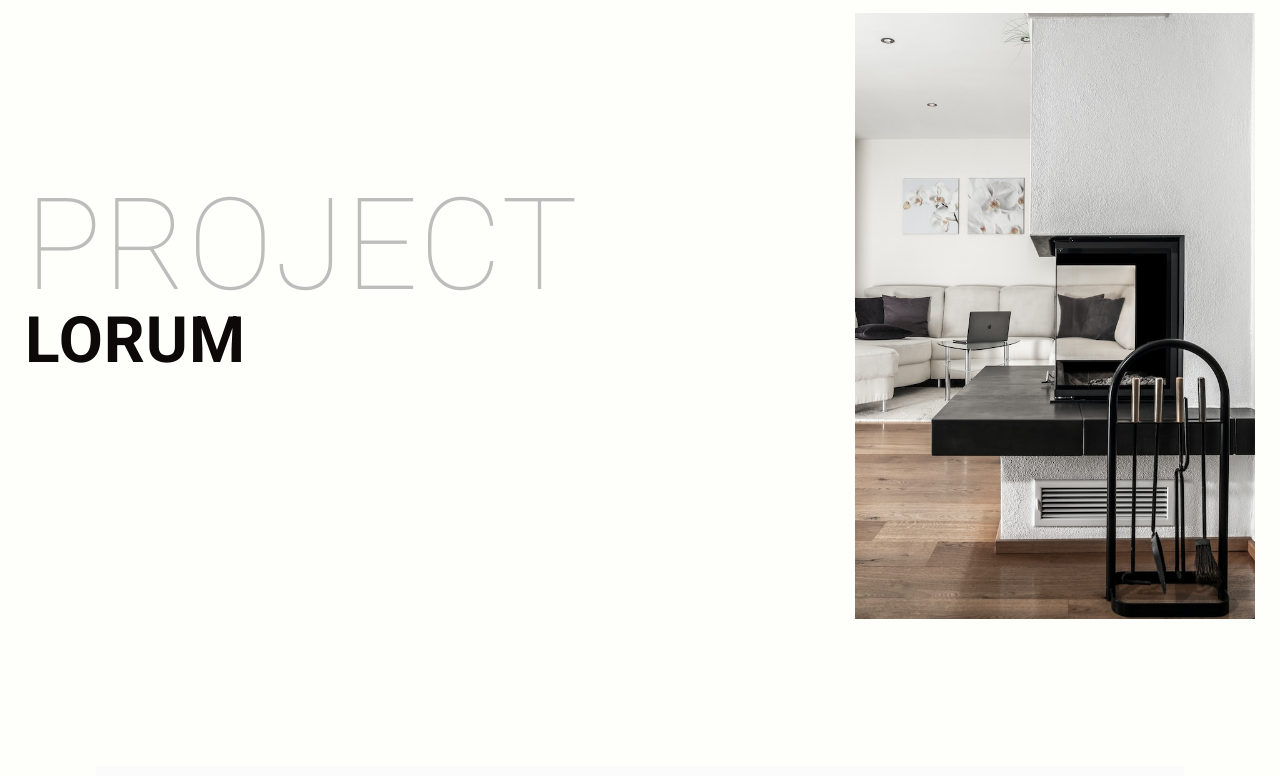
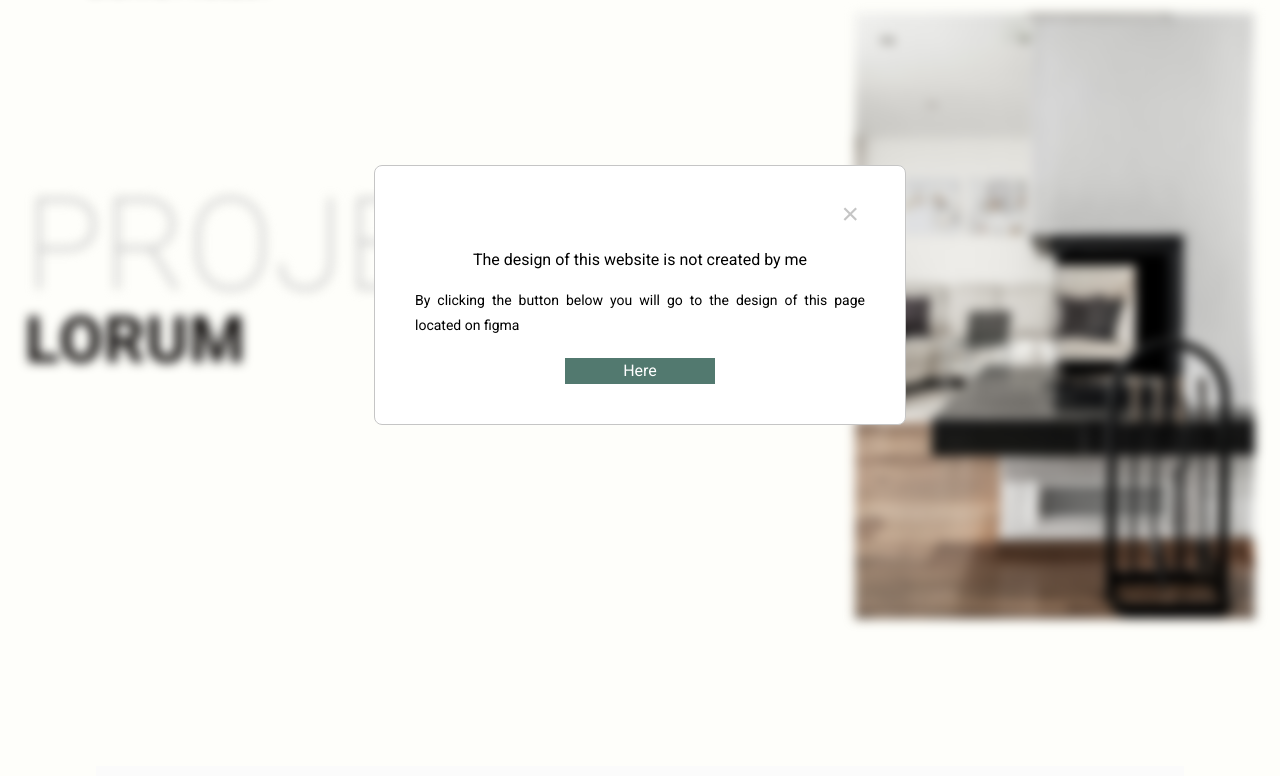
Before and after one commit to adam1ak/figma-digital-project-copy, a plain HTML site: page index.html in a window 1280 px wide. Shown: the part 105-881 px from the top of the page. Drawn offline with nearby package versions, Linux system fonts and the light colour scheme; a web font is replaced by a local one.

Commit message:
Add popup with link to design on Figma

```diff
--- a/index.html
+++ b/index.html
@@ -10,6 +10,14 @@
     <title>DIGITAL PROJECT</title>
 </head>
 <body>
+    <div class="popup">
+        <button id="popup-close">&times;</button>
+        <h2>The design of this website is not created by me</h2>
+        <p>
+            By clicking the button below you will go to the design of this page located on figma
+        </p>
+        <a id="popup-link-close" href="https://www.figma.com/file/NCa0abjoCTcXa6PyaxM9gz/Website-of-architects---free-website-(Community)?node-id=0%3A1&mode=dev" target="_blank">Here</a>
+    </div>
     <header>
         <div class="burger">
             <i class="bi bi-list burger-click"></i>
--- a/script.js
+++ b/script.js
@@ -1,23 +1,43 @@
-// Select the header element
-var header = document.querySelector('header');
-
-// Add scroll event listener to window
-window.addEventListener('scroll', function() {
-    // Check if scrolled down
-    if (window.scrollY > 50) {
-        // Add 'scrolled' class to header
-        header.classList.add('scrolled');
-    } else {
-        // Remove 'scrolled' class from header
-        header.classList.remove('scrolled');
-    }
-});
 var navbar = document.querySelector('.mobile-navbar');
 var bgHide = document.querySelector('.background-hide');
 var mainElement = document.querySelector('main');
 var burger = document.querySelector('.burger');
 var hedear = document.querySelector('header');
 var body = document.querySelector('body');
+var header = document.querySelector('header');
+
+window.addEventListener("load", function(){
+    setTimeout(
+        function open(event){
+            document.querySelector(".popup").style.display = "block";
+            header.style.filter = "blur(5px)";
+            mainElement.classList.toggle('blur')
+            body.style.overflow = 'hidden';
+        },
+        750
+    )
+});
+
+
+document.querySelector("#popup-close").addEventListener("click", function(){
+    document.querySelector(".popup").style.display = "none";
+    header.style.filter = "none";
+    mainElement.classList.remove('blur')
+    body.style.overflow = 'visible';
+});
+document.querySelector("#popup-link-close").addEventListener("click", function(){
+    document.querySelector(".popup").style.display = "none";
+    header.style.filter = "none";
+    mainElement.classList.remove('blur')
+    body.style.overflow = 'visible';
+});
+window.addEventListener('scroll', function() {
+    if (window.scrollY > 50) {
+        header.classList.add('scrolled');
+    } else {
+        header.classList.remove('scrolled');
+    }
+});
 document.querySelector('.burger-click').addEventListener('click', function() {
     navbar.classList.toggle('show');
     mainElement.classList.toggle('blur');
--- a/style.css
+++ b/style.css
@@ -30,7 +30,51 @@ header{
     padding-bottom: 1rem;
 }
 
-
+.popup{
+    z-index: 10003;
+    display: flex;
+    position: absolute;
+    justify-content: center;
+    align-items: center;
+    background-color: #ffffff;
+    width: 450px;
+    padding: 30px 40px;
+    transform: translate(-50%,-50%);
+    left: 50%;
+    top: 50%;
+    border-radius: 8px;
+    font-family: "Roboto",sans-serif;
+    display: none;
+    text-align: center;
+    border: 1px solid #c5c5c5;
+}
+.popup button{
+    display: block;
+    margin:  0 0 20px auto;
+    background-color: transparent;
+    font-size: 30px;
+    color: #c5c5c5;
+    border: none;
+    outline: none;
+    cursor: pointer;
+}
+.popup p{
+    font-size: 14px;
+    text-align: justify;
+    margin: 20px 0;
+    line-height: 25px;
+}
+.popup a{
+    display: block;
+    width: 150px;
+    position: relative;
+    margin: 10px auto;
+    text-align: center;
+    background-color: #52796f;
+    color: #ffffff;
+    text-decoration: none;
+    padding: 5px 0;
+}
 section.about-container{
     margin-top: 7rem;
     margin-bottom: 4rem;
```
